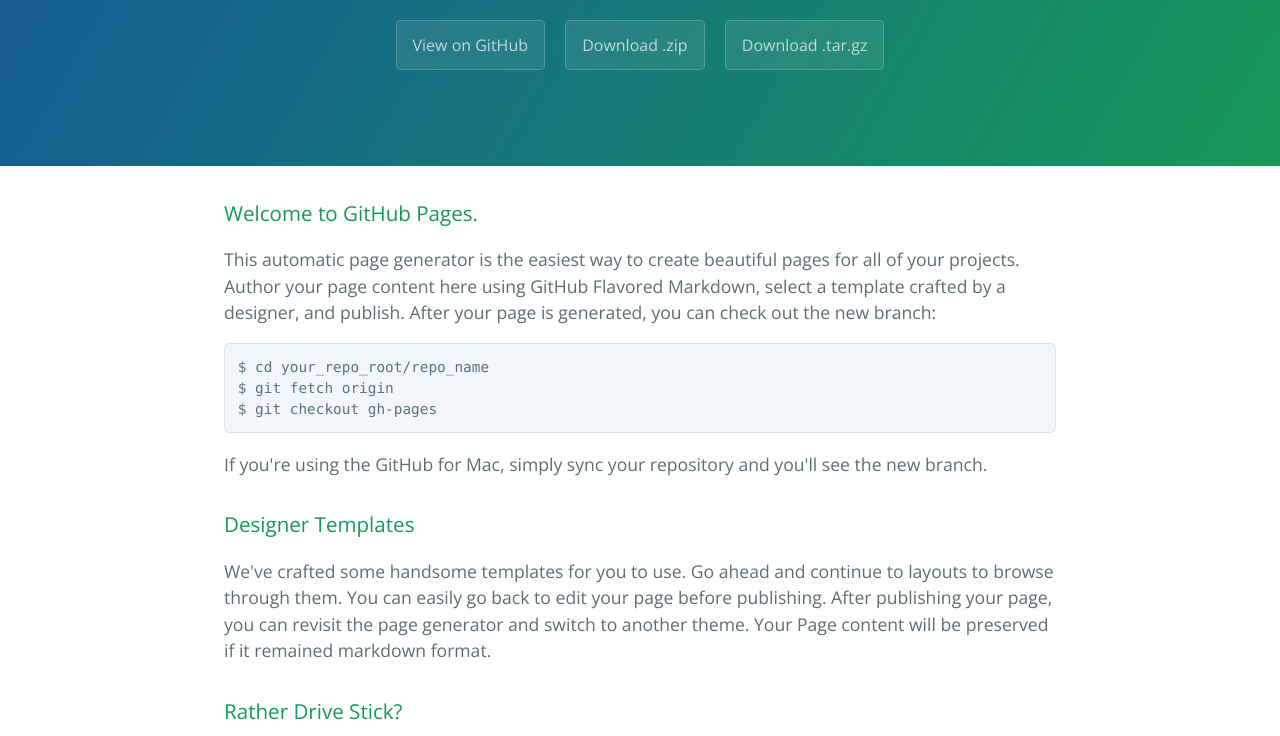
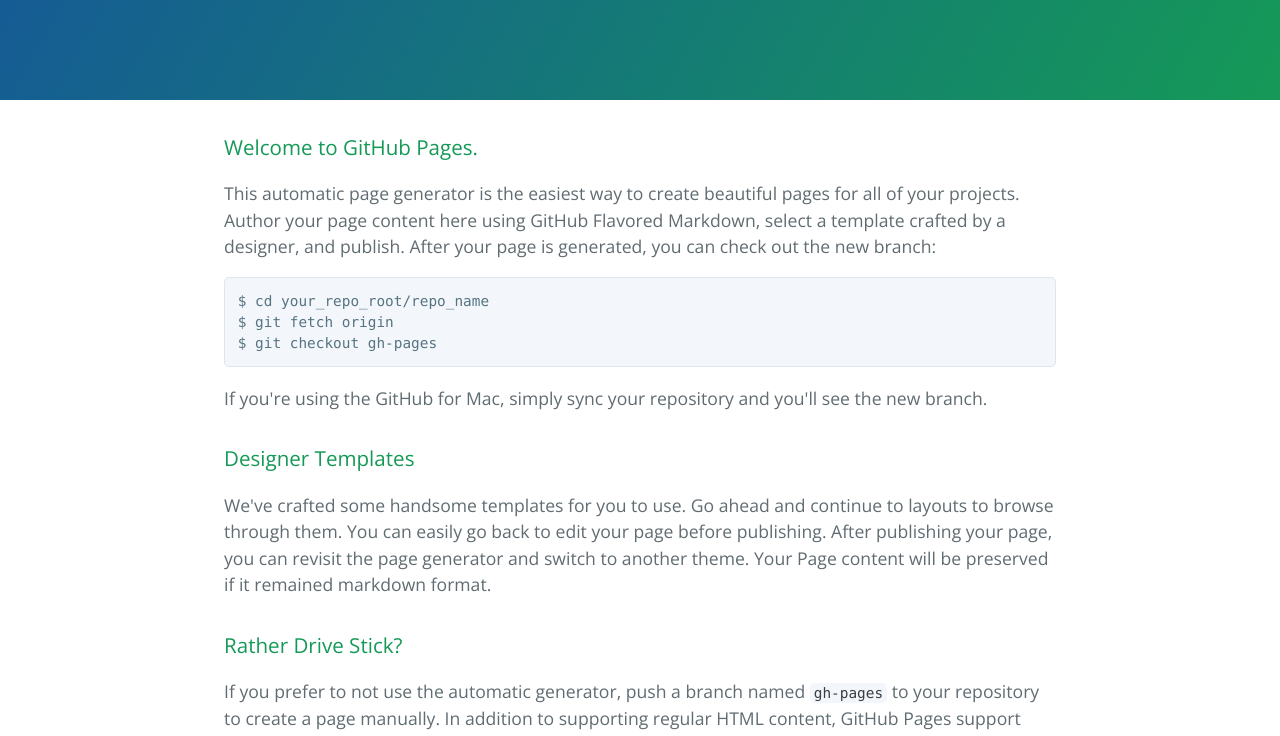
Before and after one commit to angelorubin/TipsFrontBack, a plain HTML site: page index.html in a window 1280 px wide. Shown: the part 170-906 px from the top of the page. Drawn offline with nearby package versions, Linux system fonts and the light colour scheme.

Commit message:
Update index.html

```diff
--- a/index.html
+++ b/index.html
@@ -13,9 +13,6 @@
     <section class="page-header">
       <h1 class="project-name">tipsfrontback</h1>
       <h2 class="project-tagline"></h2>
-      <a href="https://github.com/angelorubin/tipsfrontback" class="btn">View on GitHub</a>
-      <a href="https://github.com/angelorubin/tipsfrontback/zipball/master" class="btn">Download .zip</a>
-      <a href="https://github.com/angelorubin/tipsfrontback/tarball/master" class="btn">Download .tar.gz</a>
     </section>
 
     <section class="main-content">
```
